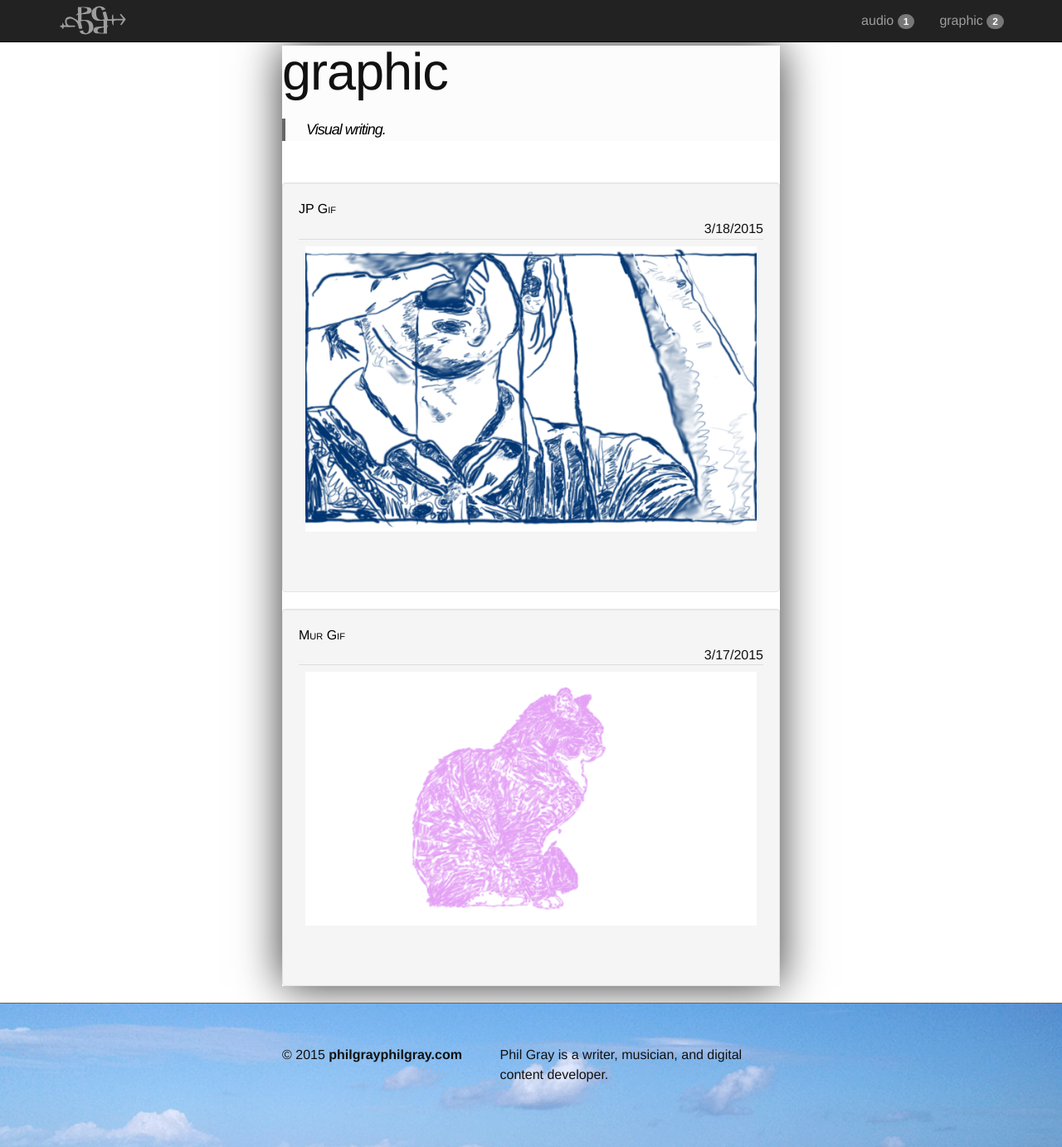
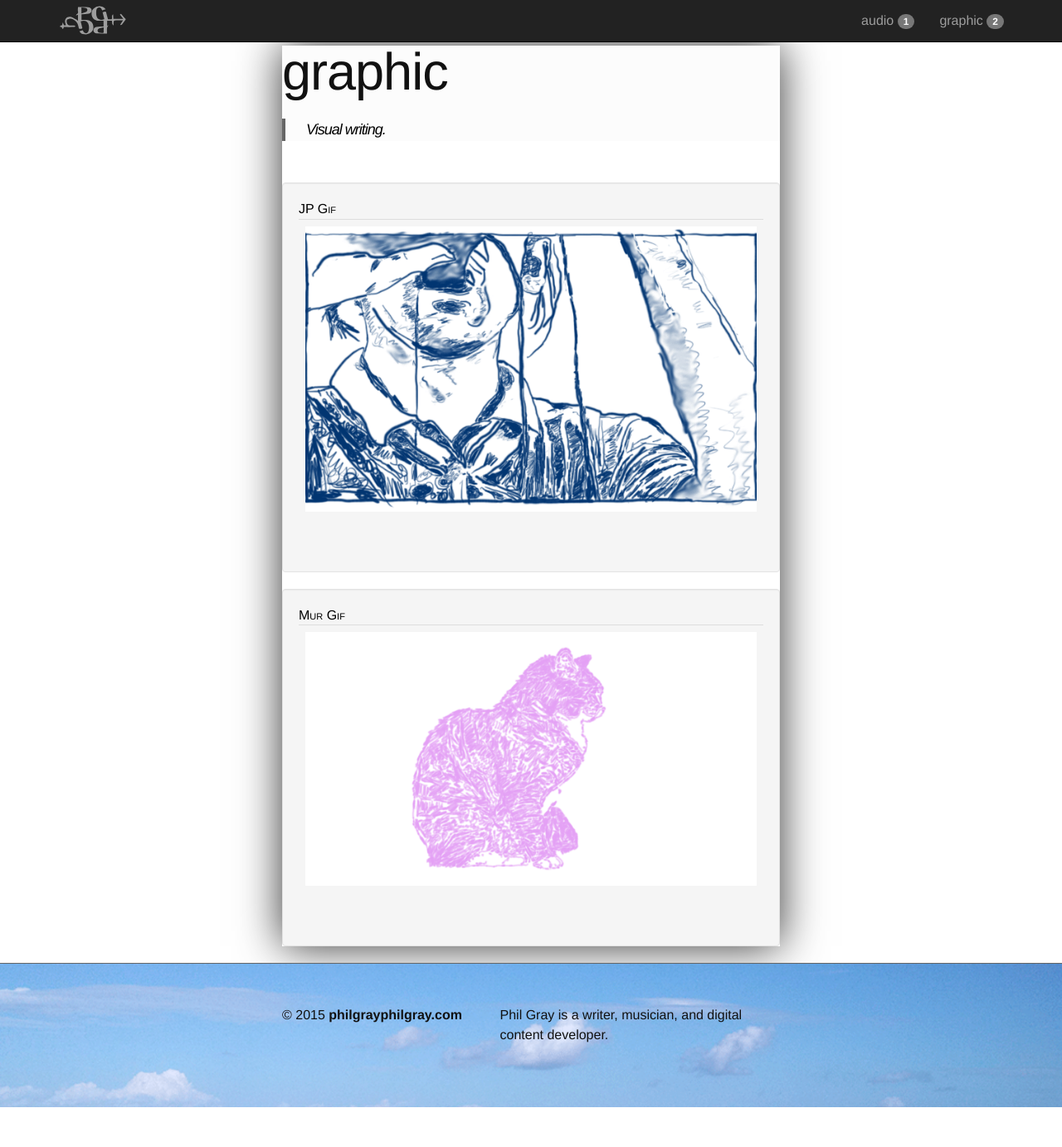
Before and after one commit to philgrayphilgray/philgrayphilgray.github.io, a Jekyll site: the page built from graphic.md, in a window 1280 px wide and 1383 px high. Shown: the whole window at 83% size. Built offline with Jekyll 4.4.1, drawn with Linux system fonts in a browser that asks for light colours; comment, search, counter and statistics services are not loaded.

Commit message:
add permalinks, remove dates

```diff
--- a/_config.yml
+++ b/_config.yml
@@ -1,5 +1,6 @@
 # Site settings
 title: philgrayphilgray
+permalink: /:categories/:title
 email: philgrayphilgray@gmail.com
 description: > # this means to ignore newlines until "baseurl:"
   Phil Gray is a writer, musician, and digital content developer.
--- a/_layouts/page.html
+++ b/_layouts/page.html
@@ -16,9 +16,8 @@ layout: default
 		  <thead>
 		  <tr>
 		  <a class="page-link" href="{{ post.url | prepend: site.baseurl }}"><p class="small-caps">{{ post.title }}</p></a>
-		  <span class="pull-right">
-		  {{ post.date | date: "%-m/%-d/%Y"}}
-		  </span>
+		 {% if page.author %}
+			  <span class="pull-right">by {{ page.author }}</span>{% endif %}
 		  </tr>
 		  </thead>
 		 <tbody>
--- a/_layouts/post.html
+++ b/_layouts/post.html
@@ -4,7 +4,7 @@ layout: default
 <div class="post">
   <header class="post-header">
     <h1 class="post-title">{{ page.title }}</h1>
-    <p class="post-meta">{{ page.date | date: "%b %-d, %Y" }}{% if page.author %} • {{ page.author }}{% endif %}{% if page.meta %} • {{ page.meta }}{% endif %}</p>
+    <p class="post-meta">{% if page.author %} by {{ page.author }}{% endif %}{% if page.meta %} • {{ page.meta }}{% endif %}</p>
   </header>
   <article class="post-content">
     {{ content }}
--- a/_posts/2015-03-17-floraflora.markdown
+++ b/_posts/2015-03-17-floraflora.markdown
@@ -4,7 +4,7 @@ title:  "Flora Flora"
 date:   2015-03-17
 categories: audio
 comments: true
+author: Flora Sapphira
 ---
-Lorem ipsum dolor sit amet, consectetur adipisicing elit. Veniam, labore debitis libero vel eaque assumenda nobis facere aut qui quidem porro sunt architecto magni odio necessitatibus deleniti voluptas? Beatae, modi.
 
 <iframe width="100%" height="300" scrolling="no" frameborder="no" src="https://w.soundcloud.com/player/?url=https%3A//api.soundcloud.com/users/1786282&amp;auto_play=false&amp;hide_related=false&amp;show_comments=true&amp;show_user=true&amp;show_reposts=false&amp;visual=true"></iframe>
```
Also changed, not shown: img/fullskymobile.jpg.
